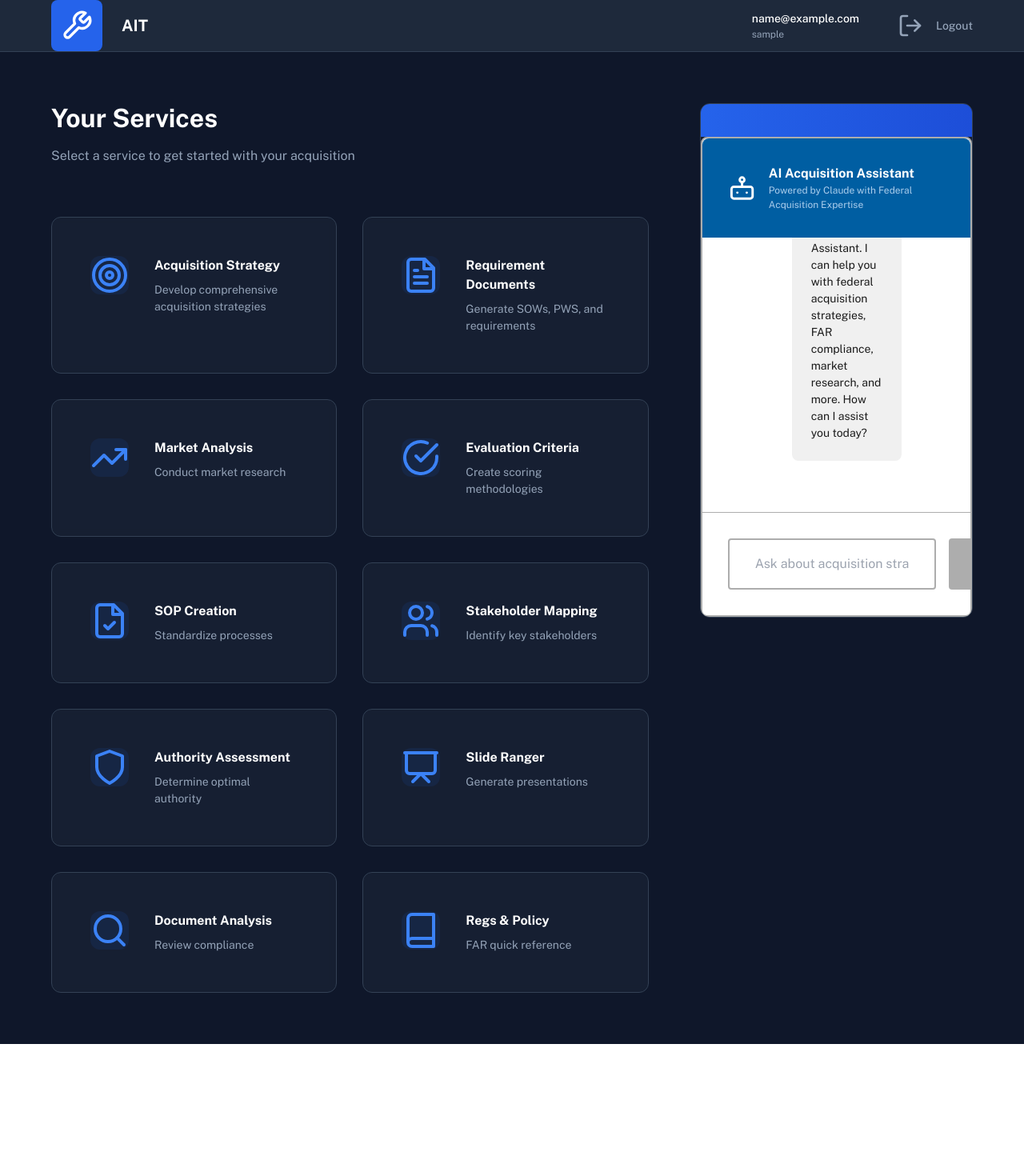
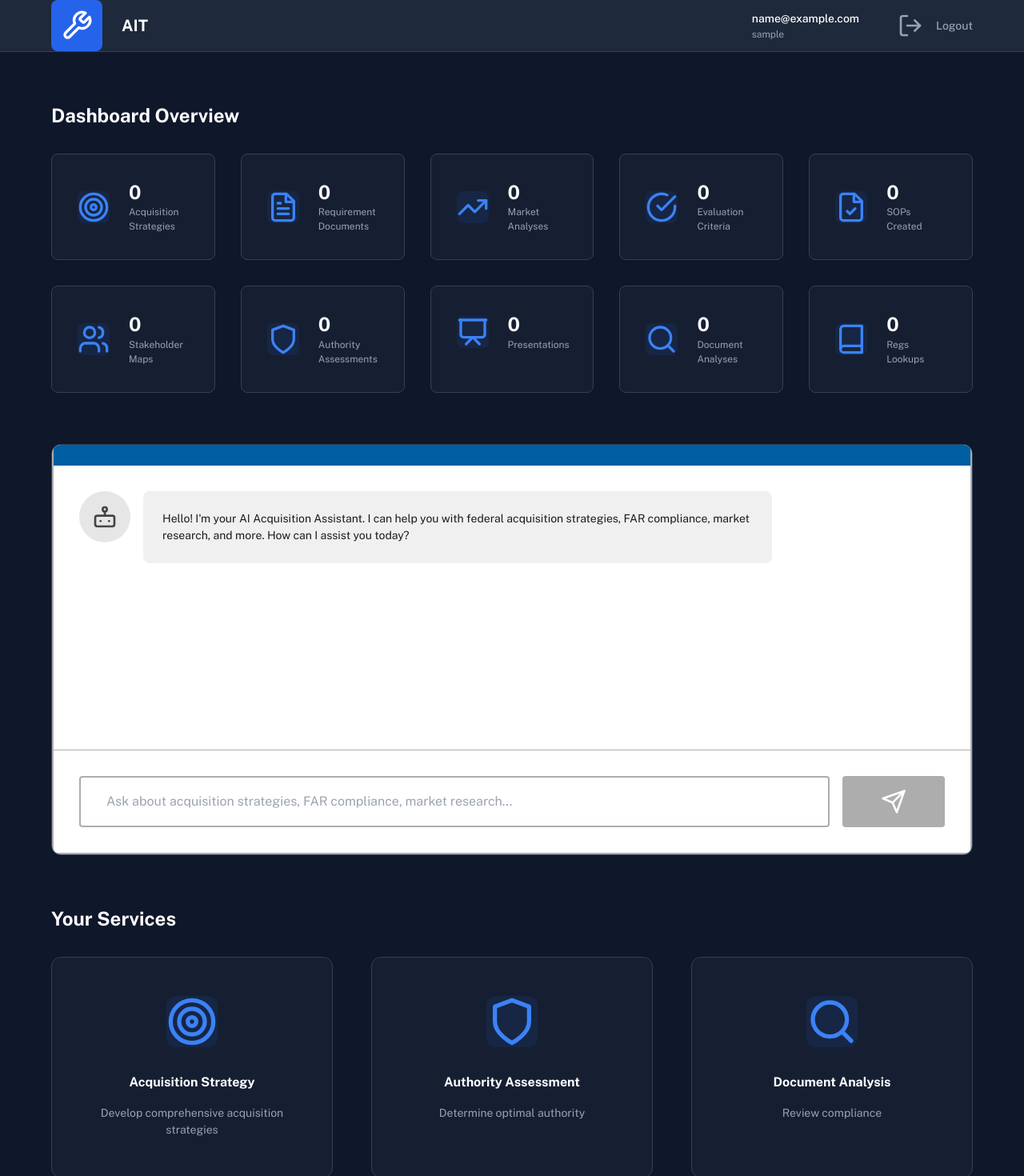
Before and after one commit to jonbmost/rapidacq-frontend, a Next.js app: page /dashboard in a window 1280 px wide. Shown: the top 1470 px of the page at 80% size. Before the commit the page ends 1305 px from the top, so only its background shows below. Built offline with nearby package versions, Linux system fonts and the light colour scheme; sample sign-in values are in the browser's storage.

Commit message:
Dark theme redesign matching rapidacq.io style

```diff
--- a/app/dashboard/page.tsx
+++ b/app/dashboard/page.tsx
@@ -32,17 +32,32 @@ export default function DashboardPage() {
     router.push('/');
   };
 
+  // Stats for dashboard - will be dynamic in future
+  const stats = [
+    { label: 'Acquisition Strategies', count: 0, icon: Target },
+    { label: 'Requirement Documents', count: 0, icon: FileText },
+    { label: 'Market Analyses', count: 0, icon: TrendingUp },
+    { label: 'Evaluation Criteria', count: 0, icon: CheckCircle },
+    { label: 'SOPs Created', count: 0, icon: FileCheck },
+    { label: 'Stakeholder Maps', count: 0, icon: Users },
+    { label: 'Authority Assessments', count: 0, icon: Shield },
+    { label: 'Presentations', count: 0, icon: Presentation },
+    { label: 'Document Analyses', count: 0, icon: Search },
+    { label: 'Regs Lookups', count: 0, icon: Book },
+  ];
+
+  // Services in alphabetical order
   const services = [
     { name: 'Acquisition Strategy', icon: Target, href: '/tools/acquisition-strategy', description: 'Develop comprehensive acquisition strategies' },
+    { name: 'Authority Assessment', icon: Shield, href: '/tools/authority-assessment', description: 'Determine optimal authority' },
+    { name: 'Document Analysis', icon: Search, href: '/tools/document-analysis', description: 'Review compliance' },
+    { name: 'Evaluation Criteria', icon: CheckCircle, href: '/tools/evaluation-criteria', description: 'Create scoring methodologies' },
+    { name: 'Market Analysis', icon: TrendingUp, href: '/tools/market-analysis', description: 'Conduct market research' },
+    { name: 'Regs & Policy', icon: Book, href: '/tools/regs-policy', description: 'FAR quick reference' },
     { name: 'Requirement Documents', icon: FileText, href: '/tools/requirement-documents', description: 'Generate SOWs, PWS, and requirements' },
-    { name: 'Market Analysis', icon: TrendingUp, href: '/tools/market-analysis', description: 'Conduct market research' },
-    { name: 'Evaluation Criteria', icon: CheckCircle, href: '/tools/evaluation-criteria', description: 'Create scoring methodologies' },
+    { name: 'Slide Ranger', icon: Presentation, href: '/tools/slide-ranger', description: 'Generate presentations' },
     { name: 'SOP Creation', icon: FileCheck, href: '/tools/sop-creation', description: 'Standardize processes' },
     { name: 'Stakeholder Mapping', icon: Users, href: '/tools/stakeholder-mapping', description: 'Identify key stakeholders' },
-    { name: 'Authority Assessment', icon: Shield, href: '/tools/authority-assessment', description: 'Determine optimal authority' },
-    { name: 'Slide Ranger', icon: Presentation, href: '/tools/slide-ranger', description: 'Generate presentations' },
-    { name: 'Document Analysis', icon: Search, href: '/tools/document-analysis', description: 'Review compliance' },
-    { name: 'Regs & Policy', icon: Book, href: '/tools/regs-policy', description: 'FAR quick reference' },
   ];
 
   if (!user) {
@@ -84,15 +99,52 @@ export default function DashboardPage() {
 
       {/* Main Content */}
       <main className="max-w-7xl mx-auto px-4 sm:px-6 lg:px-8 py-8">
-        <div className="grid lg:grid-cols-3 gap-8">
-          {/* Services Grid - 2 columns */}
-          <div className="lg:col-span-2">
+        {/* Stats Dashboard */}
         <div className="mb-8">
-              <h1 className="text-3xl font-bold text-white mb-2">Your Services</h1>
-              <p className="text-slate-400">Select a service to get started with your acquisition</p>
+          <h1 className="text-2xl font-bold text-white mb-4">Dashboard Overview</h1>
+          <div className="grid grid-cols-2 md:grid-cols-5 gap-4">
+            {stats.map((stat) => {
+              const Icon = stat.icon;
+              return (
+                <div
+                  key={stat.label}
+                  className="bg-slate-800/50 backdrop-blur-sm border border-slate-700 rounded-lg p-4 hover:border-blue-500/50 transition"
+                >
+                  <div className="flex items-center space-x-3">
+                    <div className="w-10 h-10 bg-blue-600/10 rounded-lg flex items-center justify-center flex-shrink-0">
+                      <Icon className="h-5 w-5 text-blue-500" />
+                    </div>
+                    <div>
+                      <div className="text-2xl font-bold text-white">{stat.count}</div>
+                      <div className="text-xs text-slate-400">{stat.label}</div>
+                    </div>
+                  </div>
+                </div>
+              );
+            })}
+          </div>
         </div>
 
-            <div className="grid md:grid-cols-2 gap-4">
+        {/* AI Assistant - Full Width */}
+        <div className="mb-8">
+          <div className="bg-slate-800/50 backdrop-blur-sm border border-slate-700 rounded-xl overflow-hidden">
+            <div className="bg-gradient-to-r from-blue-600 to-blue-700 p-4">
+              <div className="flex items-center space-x-3">
+                <MessageSquare className="h-6 w-6 text-white" />
+                <h2 className="text-xl font-bold text-white">AI Assistant</h2>
+                <span className="text-blue-100 text-sm ml-auto">Get instant acquisition guidance</span>
+              </div>
+            </div>
+            <div className="h-[400px]">
+              <AcquisitionChatbot />
+            </div>
+          </div>
+        </div>
+
+        {/* Services Section */}
+        <div>
+          <h2 className="text-2xl font-bold text-white mb-4">Your Services</h2>
+          <div className="grid md:grid-cols-3 gap-6">
             {services.map((service) => {
               const Icon = service.icon;
               return (
@@ -101,45 +153,22 @@ export default function DashboardPage() {
                   href={service.href}
                   className="group bg-slate-800/50 backdrop-blur-sm border border-slate-700 rounded-xl p-6 hover:bg-slate-800 hover:border-blue-500/50 transition-all duration-300"
                 >
-                    <div className="flex items-start space-x-4">
-                      <div className="w-12 h-12 bg-blue-600/10 rounded-xl flex items-center justify-center flex-shrink-0 group-hover:bg-blue-600/20 transition">
-                        <Icon className="h-6 w-6 text-blue-500" />
+                  <div className="flex flex-col items-center text-center">
+                    <div className="w-16 h-16 bg-blue-600/10 rounded-xl flex items-center justify-center mb-4 group-hover:bg-blue-600/20 transition">
+                      <Icon className="h-8 w-8 text-blue-500" />
                     </div>
-                      <div className="flex-1 min-w-0">
-                        <h3 className="font-bold text-white mb-1 group-hover:text-blue-400 transition">
+                    <h3 className="font-bold text-white mb-2 group-hover:text-blue-400 transition">
                       {service.name}
                     </h3>
-                        <p className="text-sm text-slate-400 line-clamp-2">
+                    <p className="text-sm text-slate-400">
                       {service.description}
                     </p>
-                      </div>
                   </div>
                 </Link>
               );
             })}
           </div>
         </div>
-
-          {/* AI Assistant Sidebar - 1 column */}
-          <div className="lg:col-span-1">
-            <div className="sticky top-8">
-              <div className="bg-slate-800/50 backdrop-blur-sm border border-slate-700 rounded-xl overflow-hidden">
-                <div className="bg-gradient-to-r from-blue-600 to-blue-700 p-6">
-                  <div className="flex items-center space-x-3 mb-2">
-                    <MessageSquare className="h-6 w-6 text-white" />
-                    <h2 className="text-xl font-bold text-white">AI Assistant</h2>
-                  </div>
-                  <p className="text-blue-100 text-sm">
-                    Get instant acquisition guidance
-                  </p>
-                </div>
-                <div className="h-[calc(100vh-340px)]">
-                  <AcquisitionChatbot />
-                </div>
-              </div>
-            </div>
-          </div>
-        </div>
       </main>
     </div>
   );
```
Lines whose indentation alone changed are shown as unchanged.
